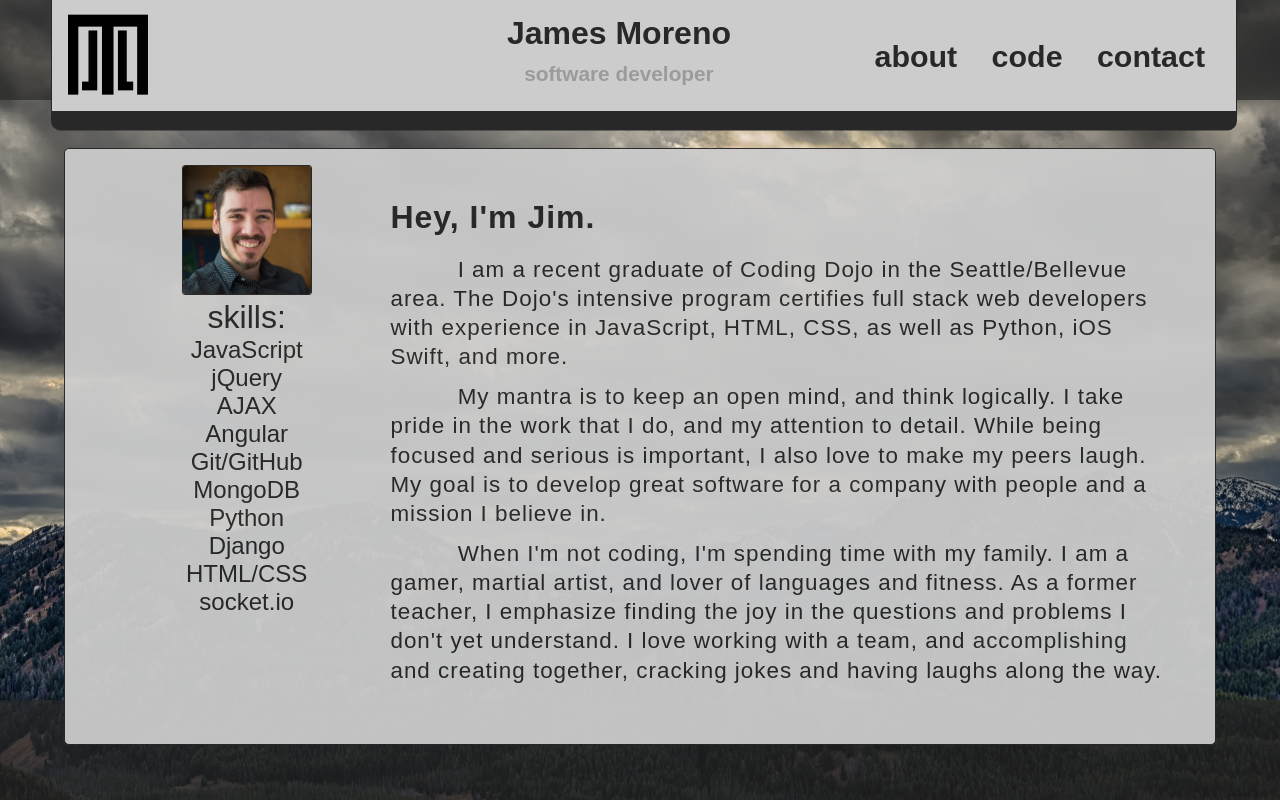
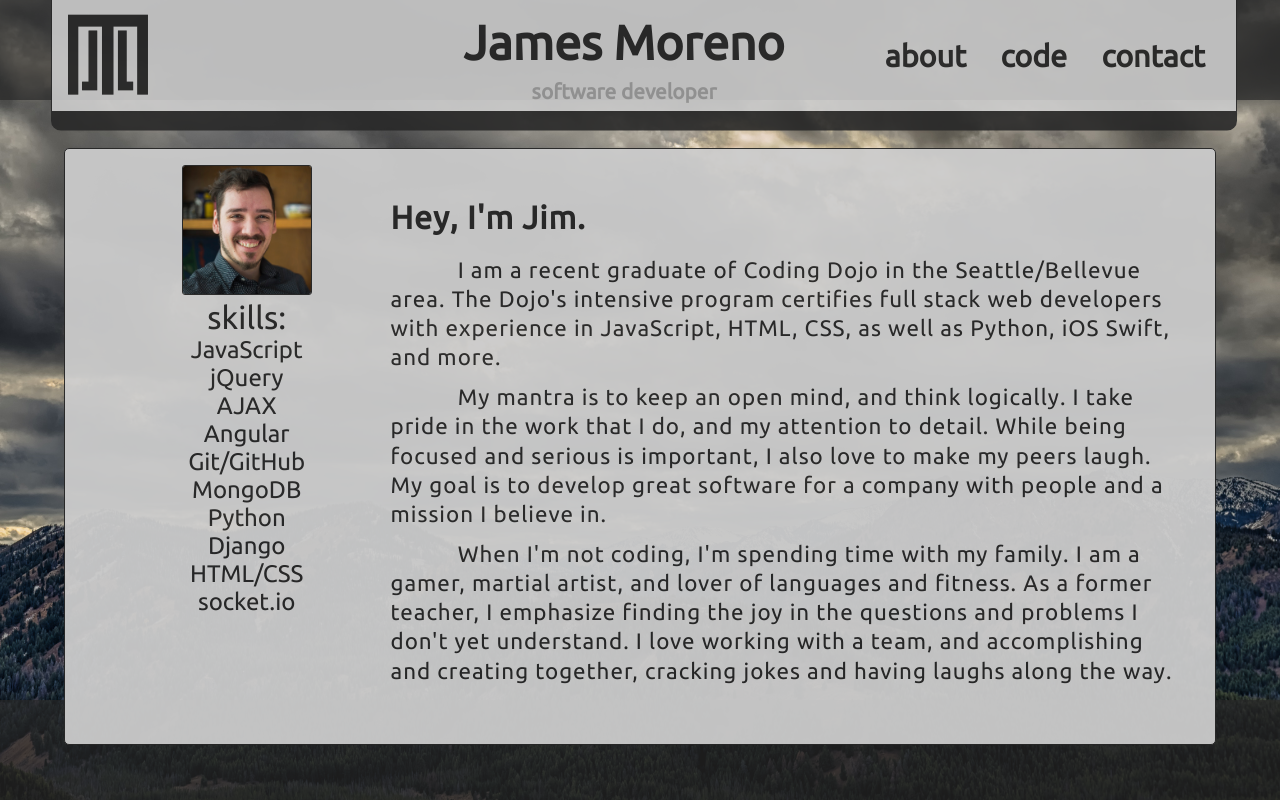
Before and after one commit to james-moreno/portfolio, a website: page client/index.html in a window 1280 px wide. Drawn offline with nearby package versions, Linux system fonts and the light colour scheme; files whose address does not match are found by name.

Commit message:
changed font and title size

```diff
--- a/client/assets/styles.css
+++ b/client/assets/styles.css
@@ -42,7 +42,7 @@ body {
 }
 .nav_word {
     font-size: 1.9em;
-    font-family: Century, sans-serif;
+    font-family: 'Ubuntu', sans-serif;
     font-weight: 600;
     display: block;
     text-decoration: none;
@@ -53,11 +53,11 @@ body {
 }
 #skillsTitle {
     font-size: 2em;
-    font-family: sans-serif;
+    font-family: 'Ubuntu', sans-serif;
 }
 .skillList {
     font-size: 1.5em;
-    font-family: sans-serif;
+    font-family: 'Ubuntu', sans-serif;
 }
 #aboutMeTitle {
     font-size: 2em;
@@ -70,7 +70,7 @@ body {
     text-indent: 3em;
     font-size: 1.4em;
     font-weight: 400;
-    font-family: sans-serif;
+    font-family: 'Ubuntu', sans-serif;
     line-height: 1.3;
     letter-spacing: 1px;
     margin-top: .5em;
@@ -98,7 +98,7 @@ body {
 }
 .link {
     font-size: 1.5em;
-    font-family: sans-serif;
+    font-family: 'Ubuntu', sans-serif;
     font-weight: 600;
     color: #282828;
     display: block;
@@ -129,7 +129,7 @@ body {
 .projectTitle {
     font-size: 1.5em;
     font-weight: 600;
-    font-family: sans-serif;
+    font-family: 'Ubuntu', sans-serif;
 }
 .project_info {
     margin-top: .5em;
@@ -137,7 +137,7 @@ body {
     text-indent: 2em;
     text-align: left;
     font-size: 1em;
-    font-family: sans-serif;
+    font-family: 'Ubuntu', sans-serif;
 }
 #projectImgThree {
     width: auto;
@@ -154,7 +154,7 @@ body {
 }
 .projectLink {
     font-size: 1em;
-    font-family: sans-serif;
+    font-family: 'Ubuntu', sans-serif;
     text-decoration: none;
     border: 1px solid black;
     border-radius: 3px;
@@ -166,7 +166,7 @@ body {
 }
 .contact_info{
     font-size: 2em;
-    font-family: sans-serif;
+    font-family: 'Ubuntu', sans-serif;
     font-weight: 400;
     line-height: 1.3
 }
@@ -191,6 +191,7 @@ body {
 #logo {
     width: 5em;
     height: 5em;
+    opacity: .8;
 }
 #pic {
     width: 8em;
@@ -211,13 +212,13 @@ body {
     left: 10%;
 }
 #name_plate {
-    font-size: 2em;
-    font-family: Century, sans-serif;
-    font-weight: 600;
+    font-size: 3em;
+    font-family: 'Ubuntu', sans-serif;
+    font-weight: 700;
 }
 #name_sub {
     font-size: 1.3em;
-    font-family: Century, sans-serif;
+    font-family: 'Ubuntu', sans-serif;
     color: #9b9b9b;
     font-weight: 700;
     margin-top: .5em;
@@ -266,6 +267,7 @@ body {
     left:0;
     margin-left: 4%;
     position: absolute;
+    opacity: .9;
 }
 #contactContainer {
     margin-top:4em;
--- a/client/index.html
+++ b/client/index.html
@@ -7,6 +7,7 @@
         <script src="angular/angular.js" charset="utf-8"></script>
         <script src="angular-route/angular-route.js" charset="utf-8"></script>
         <script src="assets/app.js" charset="utf-8"></script>
+        <link href="https://fonts.googleapis.com/css?family=Ubuntu" rel="stylesheet">
         <link rel="stylesheet" href="/assets/styles.css" media="screen" title="no title">
     </head>
     <body>
```
